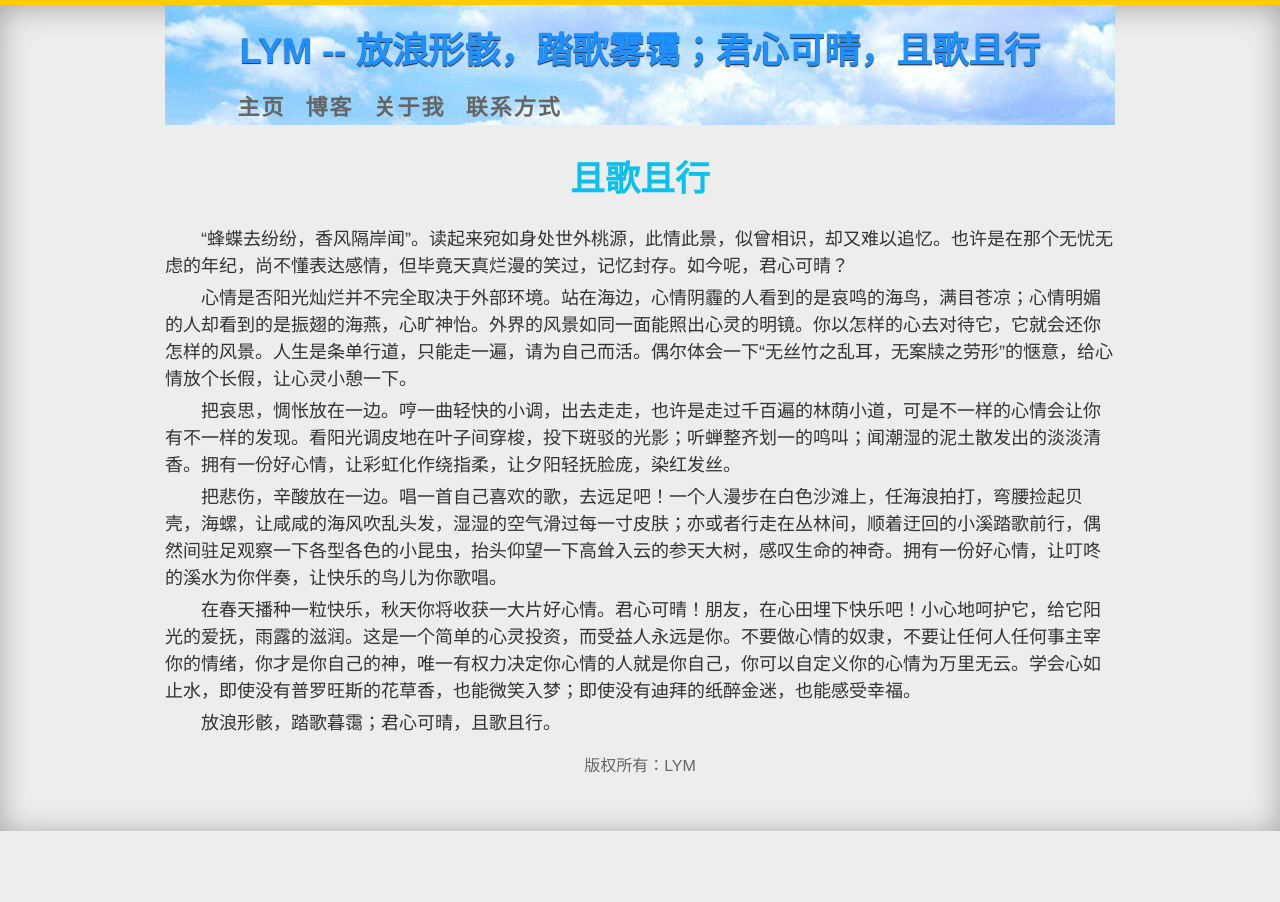
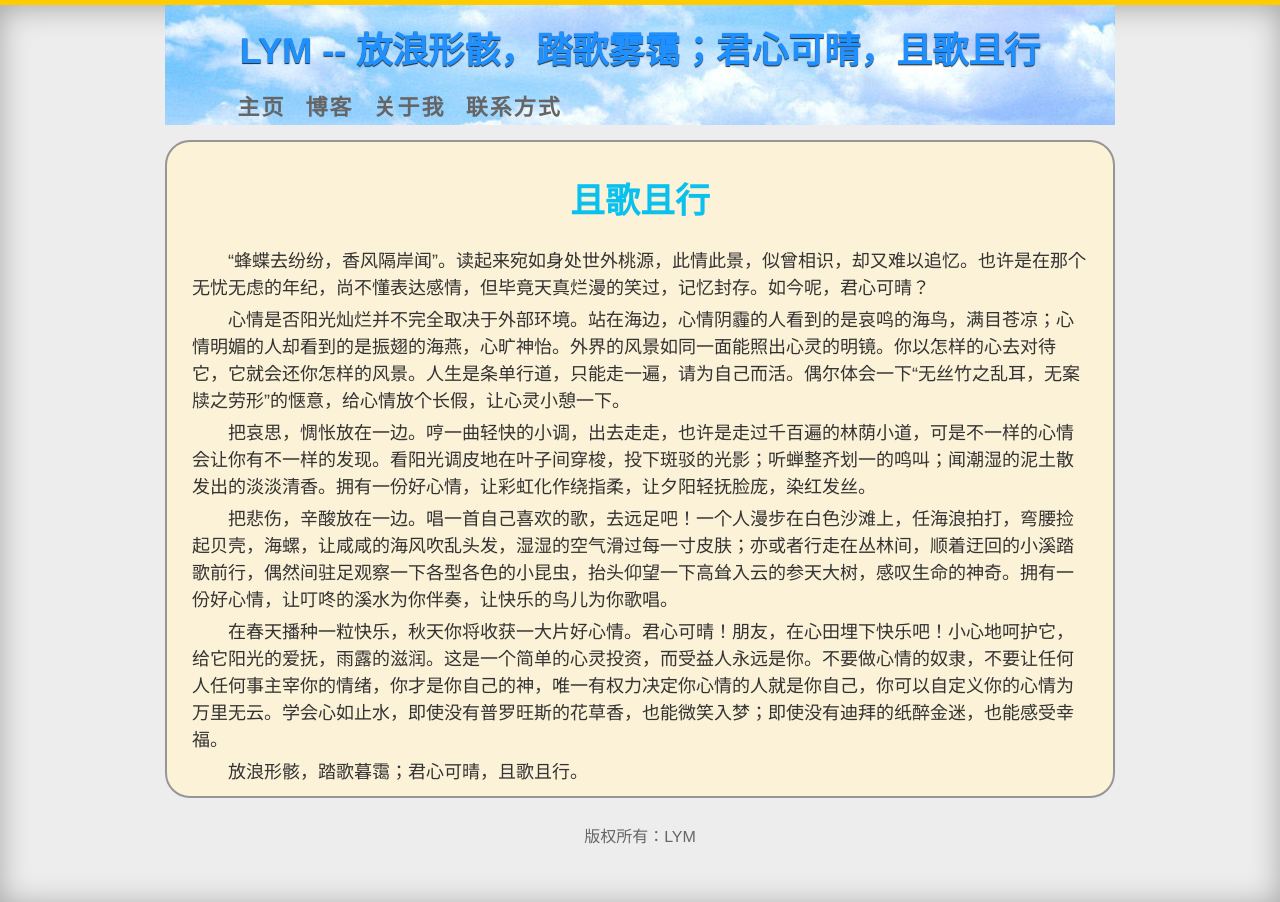
Before and after one commit to lym406365619/lym406365619.github.com, a Jekyll site: the page built from _posts/2013-5-14-walk-and-sing.md, in a window 1280 px wide. Built offline with Jekyll 4.4.1, drawn with Linux system fonts in a browser that asks for light colours; Markdown is read by kramdown in place of the engine named in the settings.

Commit message:
update the page post

```diff
--- /dev/null
+++ b/_includes/footer.html
@@ -0,0 +1,3 @@
+<div class="ft">
+    <p>版权所有：LYM</p>
+</div>
--- /dev/null
+++ b/_includes/header.html
@@ -0,0 +1,11 @@
+<header class="hd">
+    <h1> LYM -- 放浪形骸，踏歌雾霭；君心可晴，且歌且行 </h1>
+    <nav class="main-nav">
+        <ul>
+	  <li><a href="/"><strong>主页</strong></strong></li>
+	  <li><a href="/blog.html"><strong>博客</strong></a></li>
+	  <li><a href="/about.html"><strong>关于我</strong></a></li>
+	  <li><a href="/contact.html"><strong>联系方式</strong></a></li>
+        </ul>
+    </nav>
+</header>
--- /dev/null
+++ b/_layouts/post.html
@@ -0,0 +1,27 @@
+<!DOCTYPE html>
+<html>
+<head>
+  <meta charset=utf-8 />
+  <title> {% if page.title %} {{ page.title }} | {% endif %} LYM的私人博客 </title>
+  <link rel="stylesheet" href="/css/style.css" />
+</head>
+<body>
+
+<div id="all">
+
+  <div class="main">
+    {% include header.html %}
+  </div>
+
+  <div class="cont">
+      <div class="post_cont">
+          {{ content }}
+      </div>
+  </div>
+
+  {% include footer.html %}
+
+</div>
+
+</body>
+</html>
--- a/blog.html
+++ b/blog.html
@@ -8,7 +8,7 @@ title: 博客
 
 	   <h3><a href="{{ BASE_PATH }}{{ post.url }}" title="{{ post.title }}">{{ post.title }}</a></h3>
 	   <div class="post_content">
-              <p class="summary">{{ post.summary }}...</p>
+              <p class="summary">{{ post.description }}...</p>
               <p class="read_all"><a href="{{ BASE_PATH }}{{ post.url }}" class="read">全文阅读 >> </a></p>
            </div>
         </div>
--- a/css/style.css
+++ b/css/style.css
@@ -308,6 +308,41 @@ a.tag:hover {
 }
 
 /* ------------ */
+.post_cont {
+    background: none repeat scroll 0% 0% rgb(252, 242, 215);
+    margin: 15px 25px;
+    padding: 5px 25px;
+    border-radius: 25px 25px 25px 25px;
+    border: 2px solid rgb(150, 150, 150);
+}
+
+.post_cont h1 {
+    text-align: center;
+    font-size: 35px;
+    color: rgb(10, 192, 238);
+    margin: 25px 0px;
+}
+
+.post_cont h2 {
+    margin: 5px 25px;
+    font-size: 24px;
+    color: rgb(90, 192, 238);
+}
+
+.post_cont h3 {
+    margin: 2px 25px;
+    font-size: 22px;
+    color: rgb(120, 192, 238);
+}
+
+.post_cont p {
+    font-size: 18px;
+    text-indent: 36px;
+    color: rgb(51, 51, 51);
+    line-height: 150%;
+    margin: 5px 0px;
+}
+
 #blog h1 {
     text-align: center;
     font-size: 35px;
```
Also changed, not shown: _posts/2013-5-14-walk-and-sing.md (+2 -2 lines), 4 other files.
